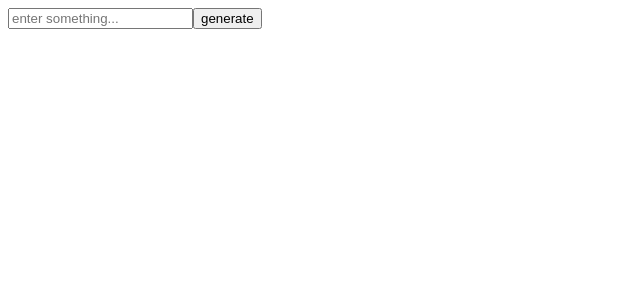
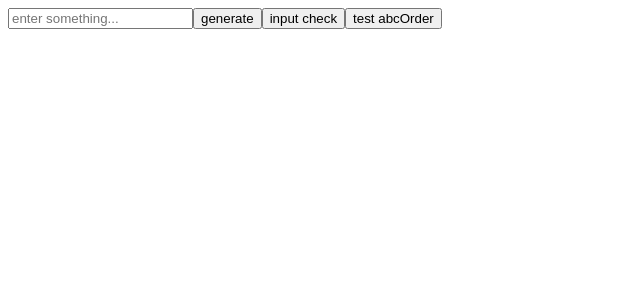
Before and after one commit to robertmills1985/aqua, a React (Create React App) app: page / in a window 1280 px wide. Shown: the top 300 px of the page, without its empty margins (0-640 px from the left). Built offline with nearby package versions, Linux system fonts and the light colour scheme.

Commit message:
having some bugs pop up in the compareNames function, thinking about starting from scratch

```diff
--- a/src/components/Testing.js
+++ b/src/components/Testing.js
@@ -1,10 +1,16 @@
 import React from 'react';
 import { generate } from '../helpers/generate';
+import { checkForLetters } from "../helpers/checkForLetters";
+import {abcOrder} from '../helpers/abcOrder'
+
+var example = ['Sean Aniston','Bob Belcher','Elen Degenerojus','Bob Cole']
 
 const Test = (props) => (
 	<div>
 		<input id="test-input" placeholder="enter something..." />
         <button onClick={()=>generate(document.getElementById('test-input').value)}>generate</button>
+        <button onClick={()=>checkForLetters(document.getElementById('test-input').value)}>input check</button>
+		<button onClick={()=>abcOrder(example)}>test abcOrder</button>
 	</div>
 );
 
--- /dev/null
+++ b/src/helpers/abcOrder.js
@@ -0,0 +1,34 @@
+import { compareNames } from "./compareNames";
+
+//import {compareNames} from '../helpers/compareNames'
+
+var example = ['John Stuart','Arron Mason','Zack Effron','Art Masona', 'Rob Arizona', 'Gavin Belson', 'Chew Charleston']
+
+function getLastName(input){
+    var lastName = input.split(' ')[1]
+    return lastName
+}
+
+function abcOrder(input){
+    var inputCopy = input
+    //console.log(inputCopy)
+    for(var i = 0; i < input.length; i++){
+        //console.log(constant)
+        for(var x = 0; x < input.length; x++){
+            var constant = getLastName(inputCopy[i])
+            var comparison = getLastName(inputCopy[x])
+            var a = inputCopy[i]
+            var b = inputCopy[x]
+            if(compareNames(constant,comparison) != true){
+                console.log(constant + ' ' + comparison + ' = false')
+            }
+            else {
+                console.log(constant + ' ' + comparison + ' = true')
+            }
+        }
+    }
+
+    //console.log('new array is ' + inputCopy)
+}
+//abcOrder(example)
+export {abcOrder}
```
